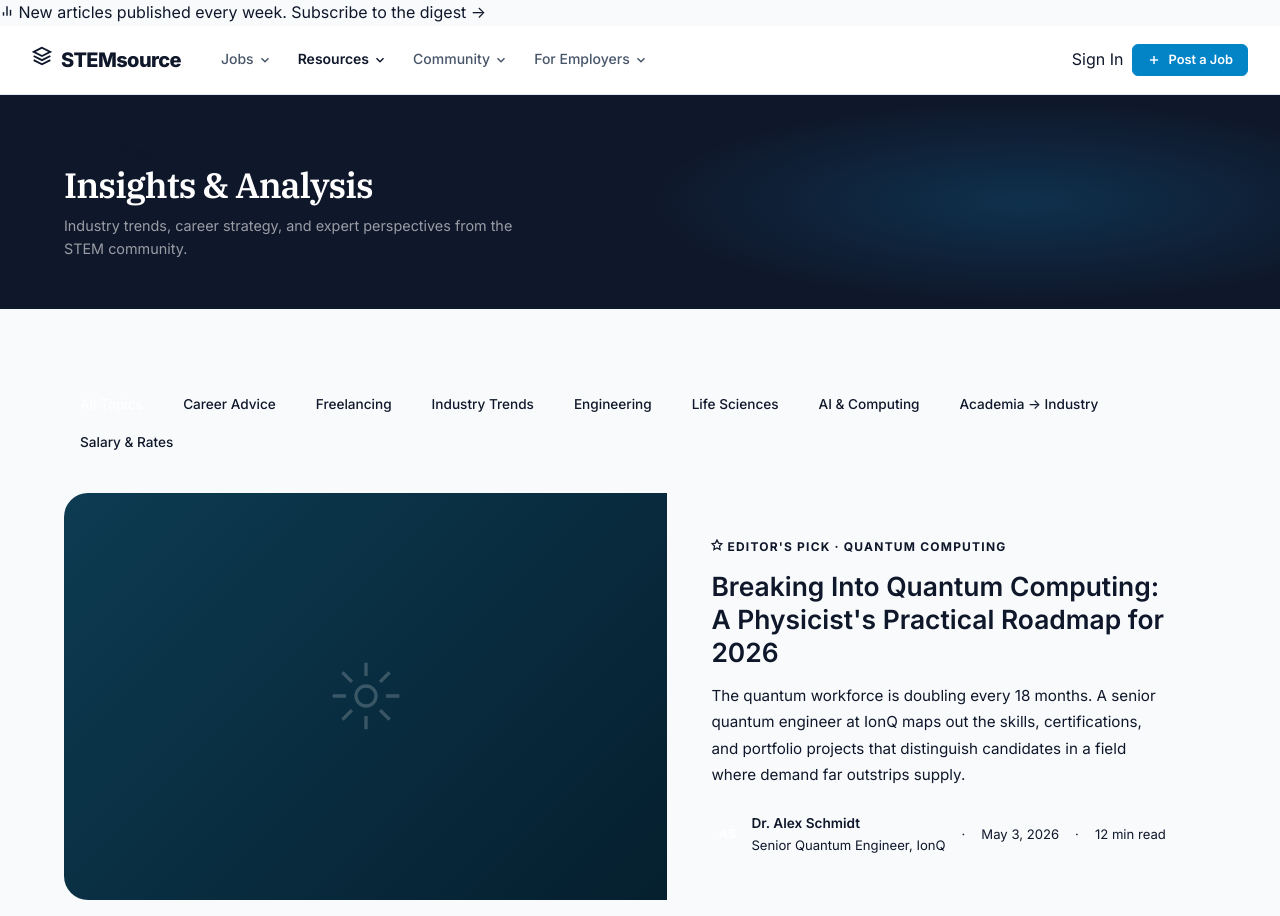
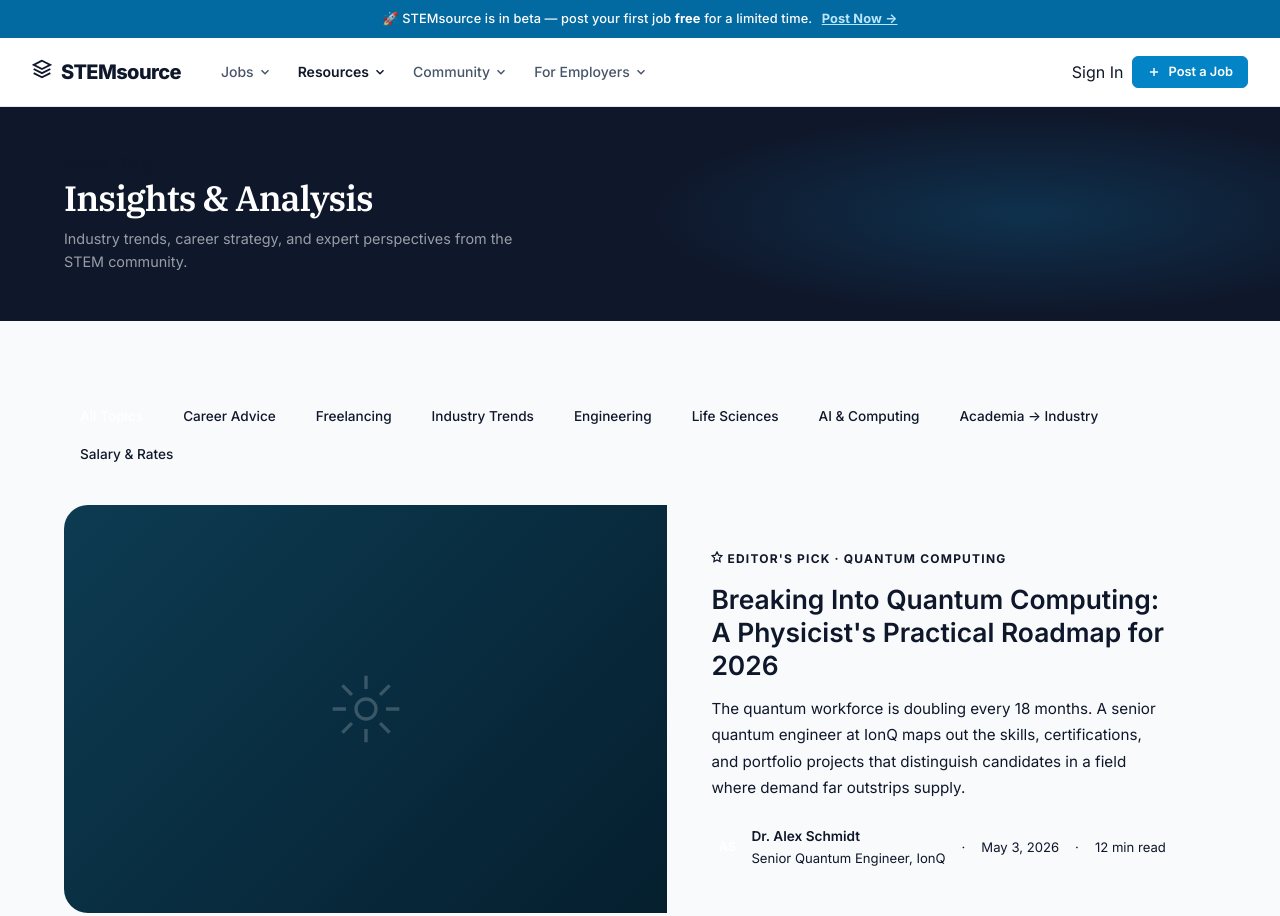
Before and after one commit to atpagin/STEMsource, a plain HTML site: page blog.html in a window 1280 px wide. Shown: the top 916 px of the page. Drawn offline with Linux system fonts and the light colour scheme.

Commit message:
Add announce banner to all pages

```diff
--- a/blog.html
+++ b/blog.html
@@ -75,10 +75,10 @@
 </head>
 <body>
 
-<!-- ANNOUNCE BAR -->
-<div class="announce-bar">
-  <svg width="14" height="14" viewBox="0 0 24 24" fill="none" stroke="currentColor" stroke-width="2.5"><path d="M18 20V10"/><path d="M12 20V4"/><path d="M6 20v-6"/></svg>
-  New articles published every week. <a href="signup.html">Subscribe to the digest →</a>
+<!-- ─── ANNOUNCE BAR ──────────────────────────────────────────────── -->
+<div style="background:var(--green-700);color:#fff;text-align:center;padding:9px 16px;font-size:.8rem;font-weight:500;letter-spacing:.01em;">
+  🚀 STEMsource is in beta — post your first job <strong>free</strong> for a limited time.
+  <a href="post-job.html" style="color:#bae6fd;font-weight:700;margin-left:6px;text-decoration:underline;">Post Now →</a>
 </div>
 
 <!-- NAVBAR -->
```
Also changed, not shown: guides.html (+4 -4 lines), index.html (+1 -1 lines), jobs.html (+4 -4 lines), post-job.html (+6 -0 lines), signup.html (+6 -0 lines).
